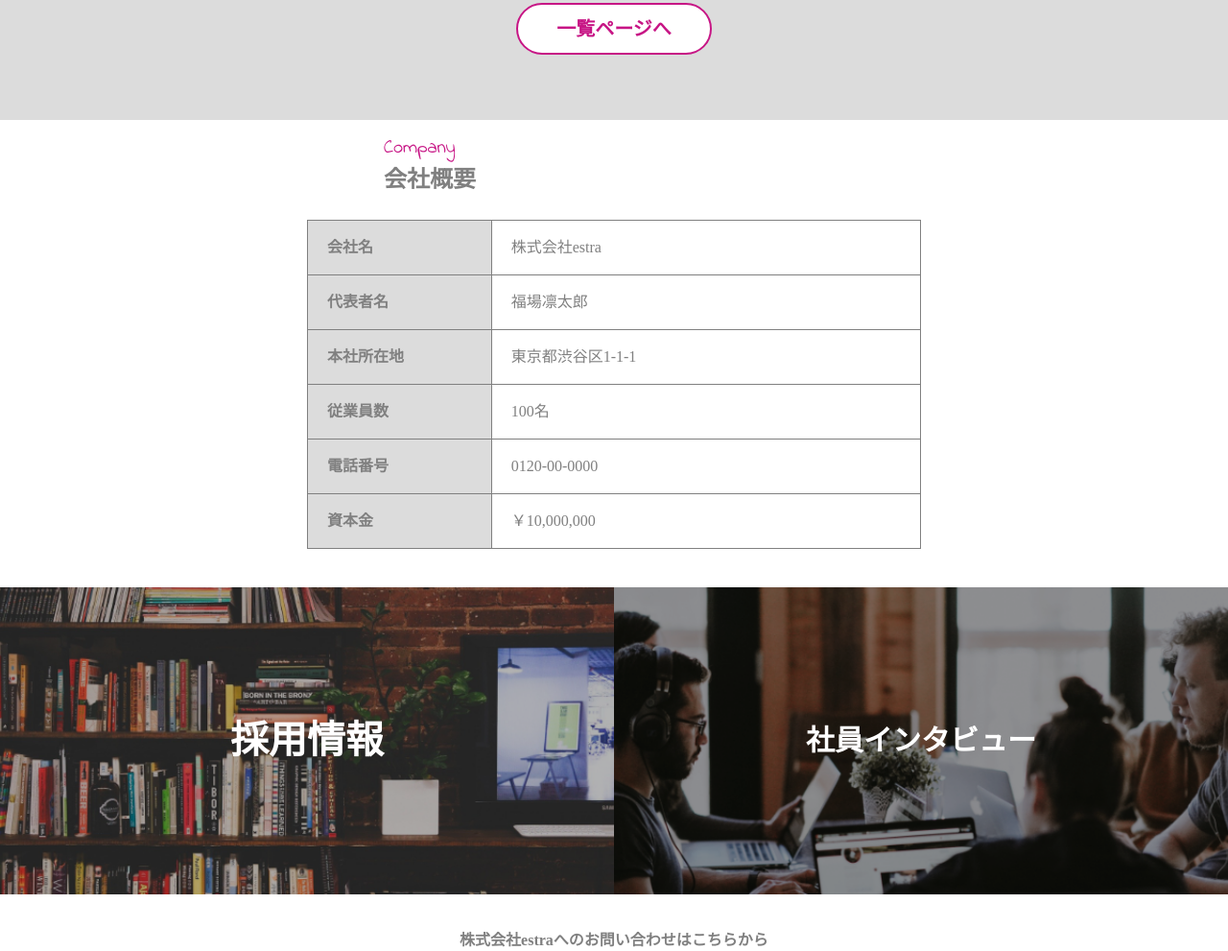
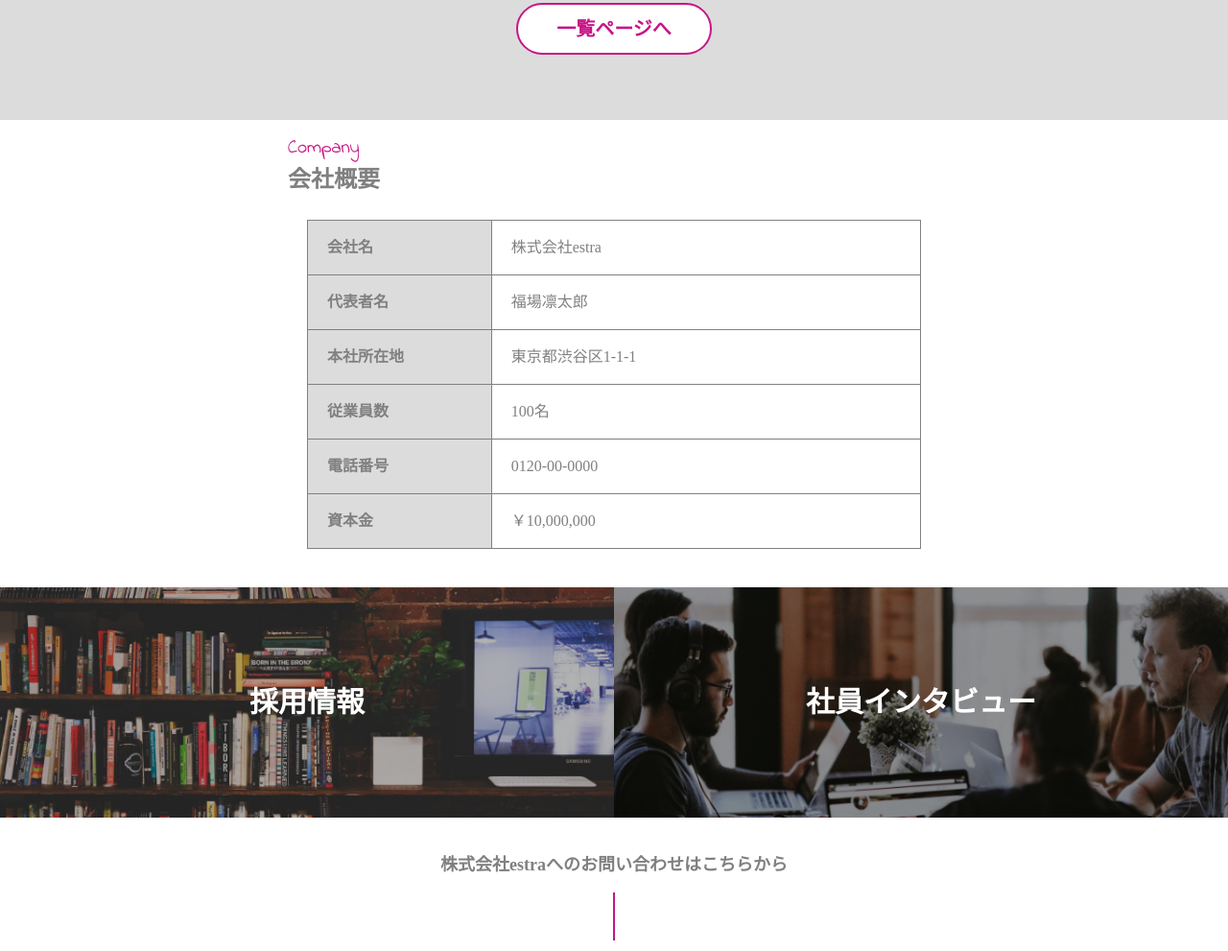
Before and after one commit to bluemint56/coachtech-task4, a plain HTML site: page index.html in a window 1280 px wide. Shown: the part 2465-3456 px from the top of the page at 96% size. Drawn offline with Linux system fonts and the light colour scheme; a web font is replaced by a local one.

Commit message:
coachtech-task4-ver3

```diff
--- a/css/style.css
+++ b/css/style.css
@@ -319,7 +319,7 @@ a {
 /*会社概要　部分*/
 .company-title {
   margin-top: 20px;
-  margin-left: 400px;
+  margin-left: 300px;
 }
 .company-ttl1 {
   font-size: 20px;
@@ -359,7 +359,7 @@ table td {
 .pic-img1 {
   position: relative;
   background: url(../img/recruit.png) no-repeat center/cover;
-  height: 40vh;
+  height: 30vh;
   width: 50vw;
 }
 .img1-ttl {
@@ -367,13 +367,13 @@ table td {
   top: 50%;
   left: 50%;
   transform: translate(-50%, -50%);
-  font-size: 40px;
+  font-size: 30px;
   color: white;
 }
 .pic-img2 {
   position: relative;
   background: url(../img/interview.png) no-repeat center/cover;
-  height: 40vh;
+  height: 30vh;
   width: 50vw;
 }
 .img2-ttl {
@@ -388,7 +388,7 @@ table td {
 /*お問い合わせ部分*/
 .contact {
   text-align: center;
-  font: 20px;
+  font-size: 18px;
   font-weight: bold;
   color: grey;
   margin-top: 40px;
```
